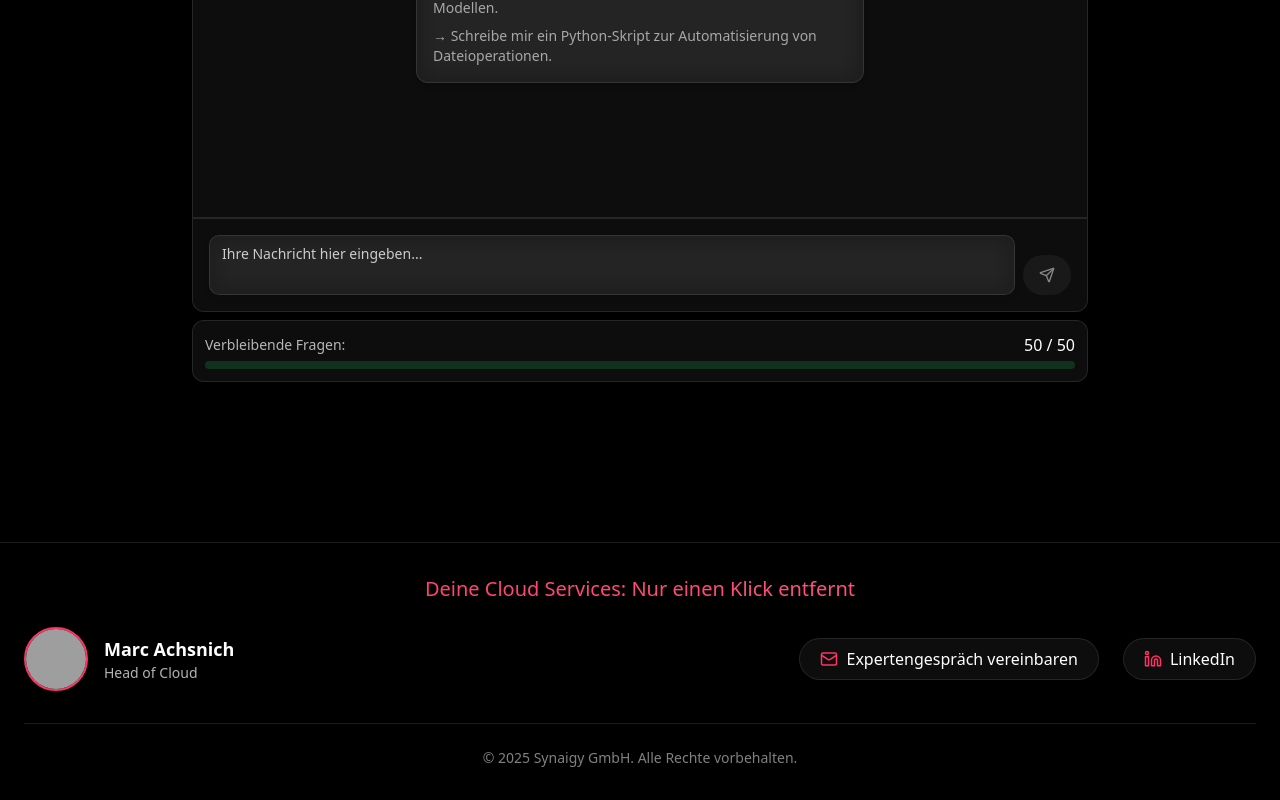
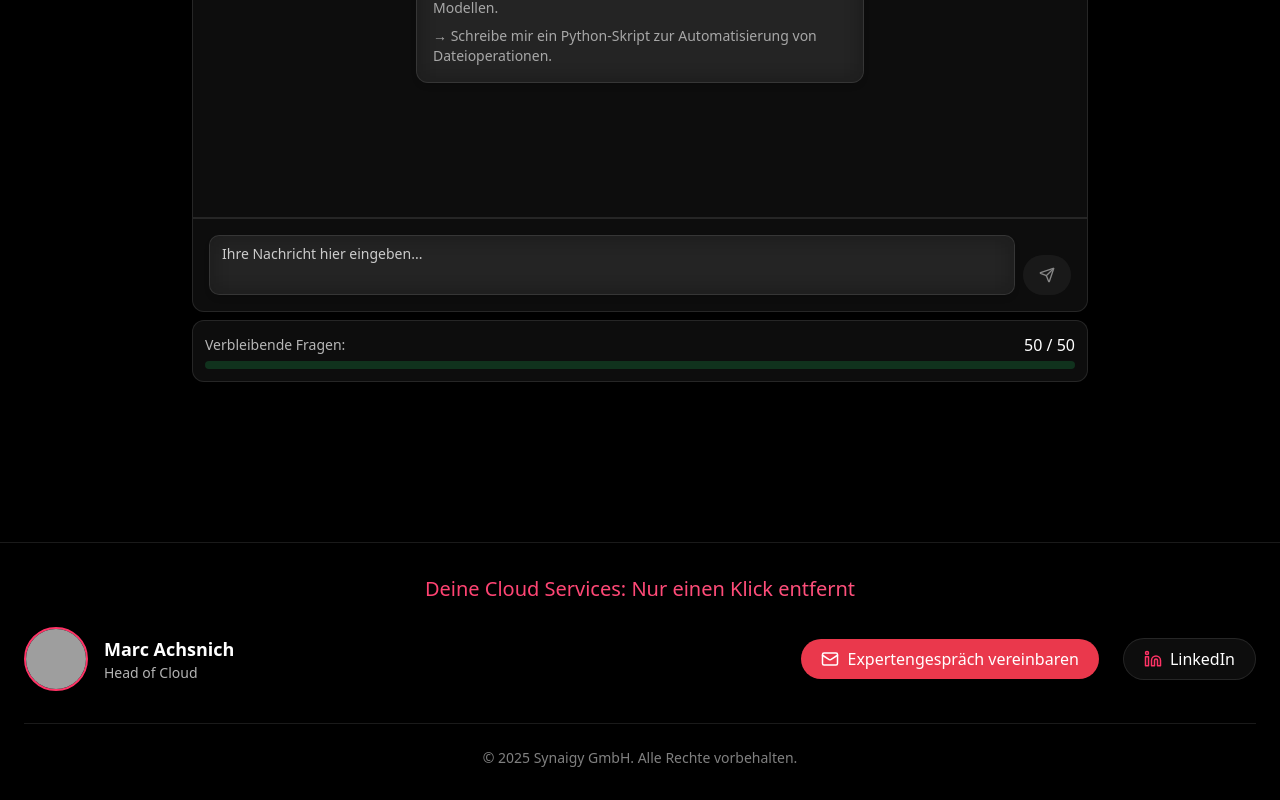
Before and after one commit to Synaigy/ovh-chatbot, a React (Vite) app: page / in a window 1280 px wide. Shown: the part 1436-2236 px from the top of the page. Built offline with nearby package versions, Linux system fonts and the light colour scheme; grey boxes are pictures that could not be loaded.

Commit message:
Update button background color
Updated the background color of the "Expertengespräch vereinbaren" button to the highlight color.

```diff
--- a/src/components/Footer.tsx
+++ b/src/components/Footer.tsx
@@ -34,11 +34,11 @@ const Footer = () => {
               href="https://meetings.hubspot.com/frank-hoerning/expertengesprach-kreativer-dialog?uuid=e99278b4-1943-4661-ab4e-9d07a49536cf"
               className={cn(
                 "flex items-center space-x-2 px-5 py-2 rounded-full",
-                "glass-morphism hover:highlight-glow",
+                "bg-[#ea384c] hover:bg-[#ea384c]/90 text-white",
                 "transition-all duration-300"
               )}
             >
-              <Mail size={18} className="text-highlight" />
+              <Mail size={18} className="text-white" />
               <span>Expertengespräch vereinbaren</span>
             </a>
             <a
```
